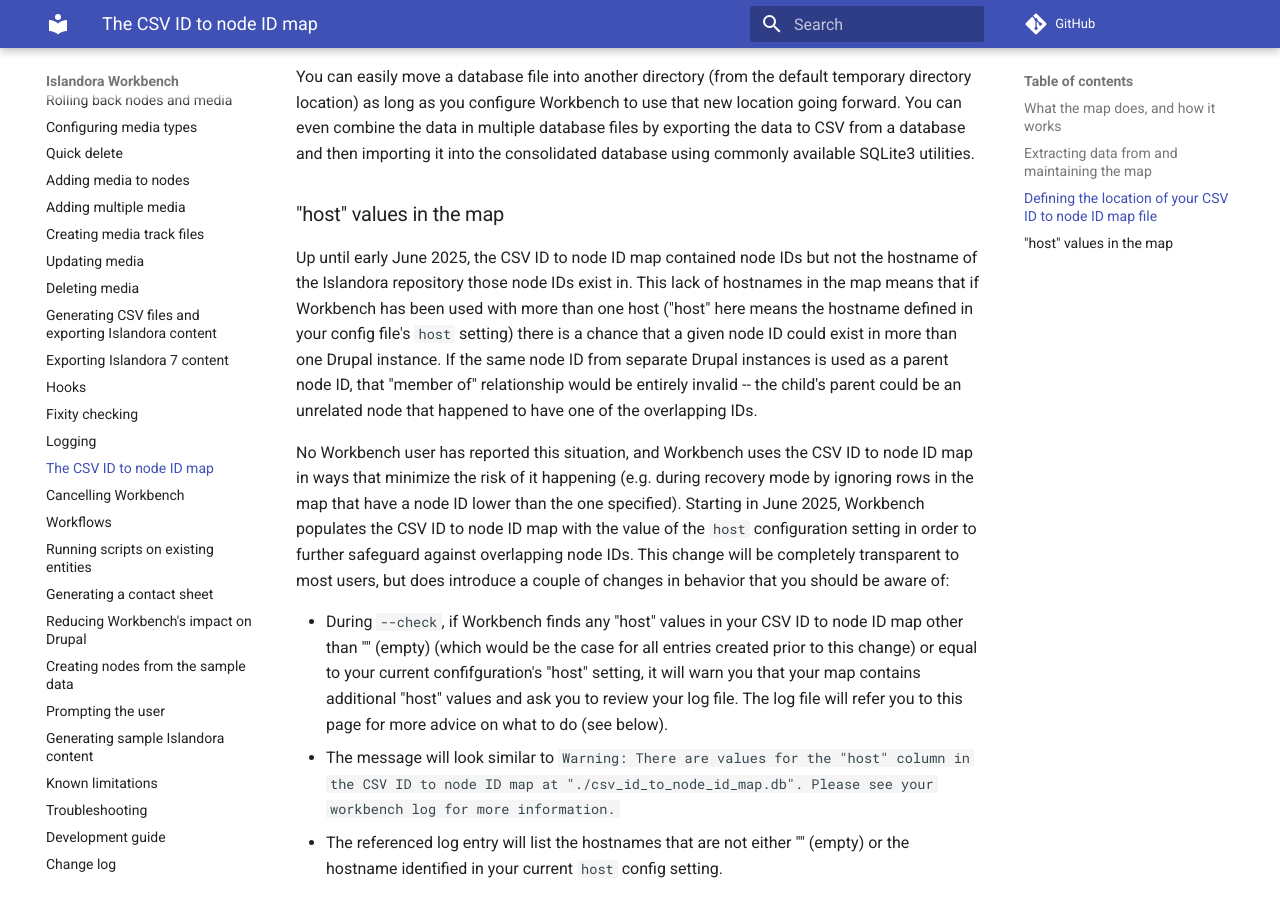
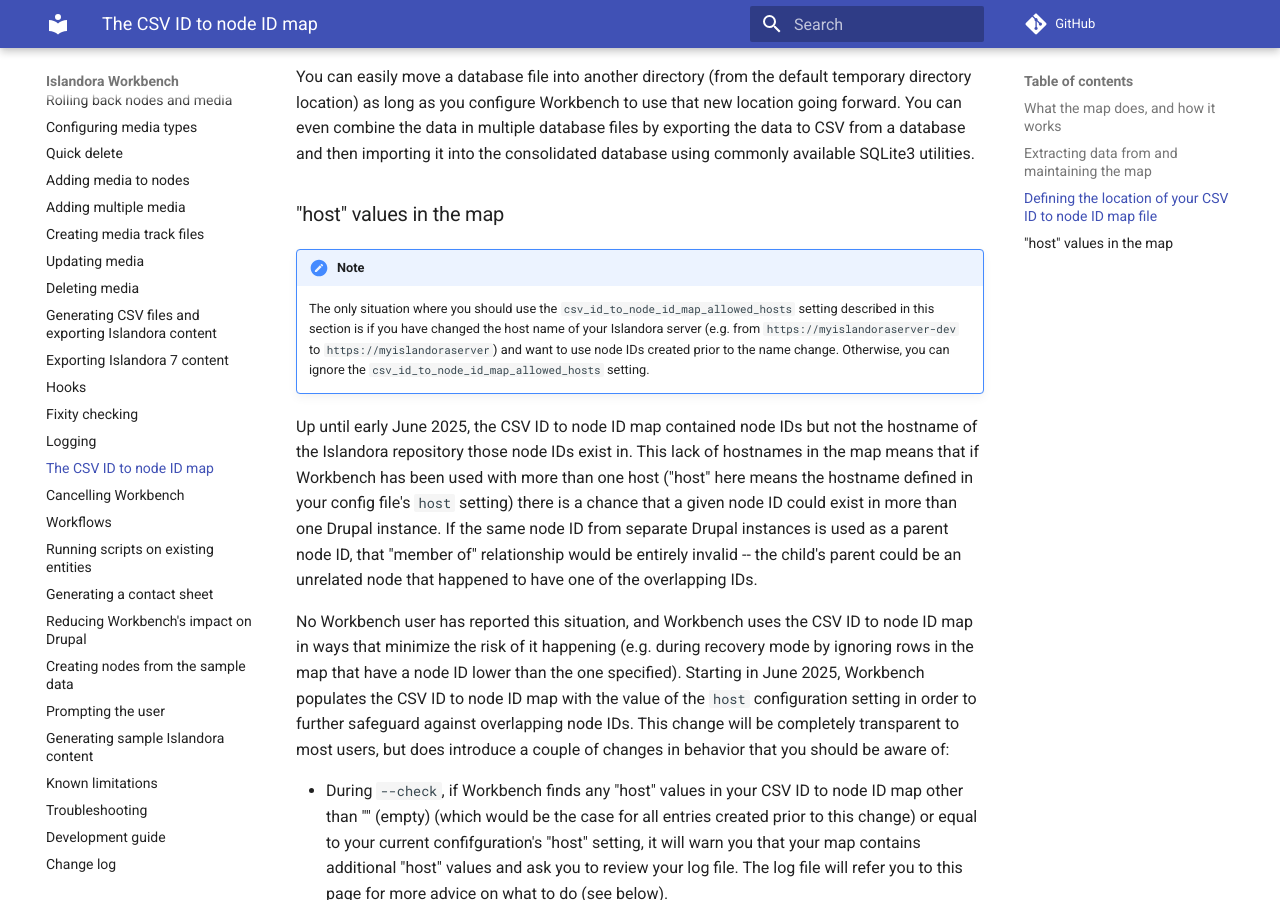
Before and after one commit to mjordan/islandora_workbench_docs, an MkDocs documentation site: the page built from docs/csv_id_to_node_id_map.md, in a window 1280 px wide and 900 px high, scrolled down 3519 px. Built offline with MkDocs 1.6.1 and Material for MkDocs 9.7.7, drawn with Linux system fonts in a browser that asks for light colours; comment, search, counter and statistics services are not loaded.

Commit message:
Updated docs to clarify when to use the csv_id_to_node_id_map_allowed_hosts config setting.

```diff
--- a/docs/csv_id_to_node_id_map.md
+++ b/docs/csv_id_to_node_id_map.md
@@ -68,6 +68,9 @@
 
 ### "host" values in the map
 
+!!! note
+    The only situation where you should use the `csv_id_to_node_id_map_allowed_hosts` setting described in this section is if you have changed the host name of your Islandora server (e.g. from `https://myislandoraserver-dev` to `https://myislandoraserver`) and want to use node IDs created prior to the name change. Otherwise, you can ignore the `csv_id_to_node_id_map_allowed_hosts` setting.
+
 Up until early June 2025, the CSV ID to node ID map contained node IDs but not the hostname of the Islandora repository those node IDs exist in. This lack of hostnames in the map means that if Workbench has been used with more than one host ("host" here means the hostname defined in your config file's `host` setting) there is a chance that a given node ID could exist in more than one Drupal instance. If the same node ID from separate Drupal instances is used as a parent node ID, that "member of" relationship would be entirely invalid -- the child's parent could be an unrelated node that happened to have one of the overlapping IDs.
 
 No Workbench user has reported this situation, and Workbench uses the CSV ID to node ID map in ways that minimize the risk of it happening (e.g. during recovery mode by ignoring rows in the map that have a node ID lower than the one specified). Starting in June 2025, Workbench populates the CSV ID to node ID map with the value of the `host` configuration setting in order to further safeguard against overlapping node IDs. This change will be completely transparent to most users, but does introduce a couple of changes in behavior that you should be aware of:
```
Also changed, not shown: docs/changelog.md (+1 -0 lines).
